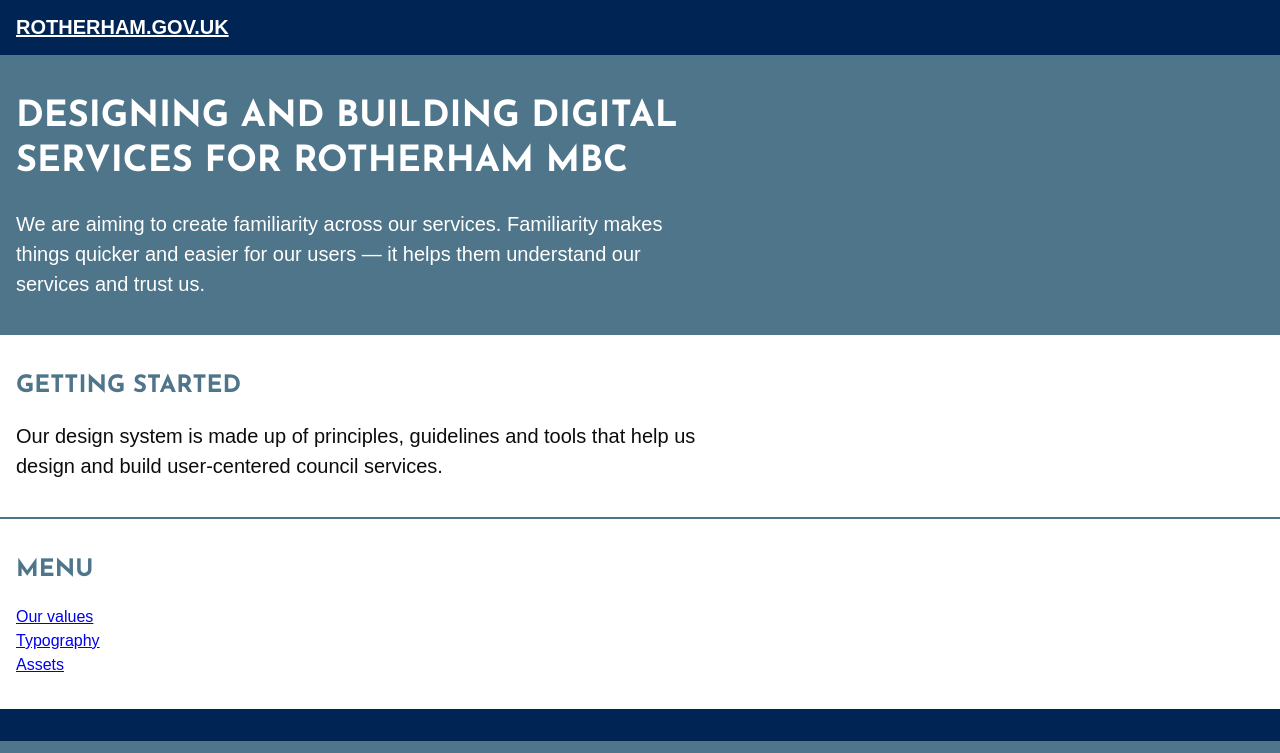
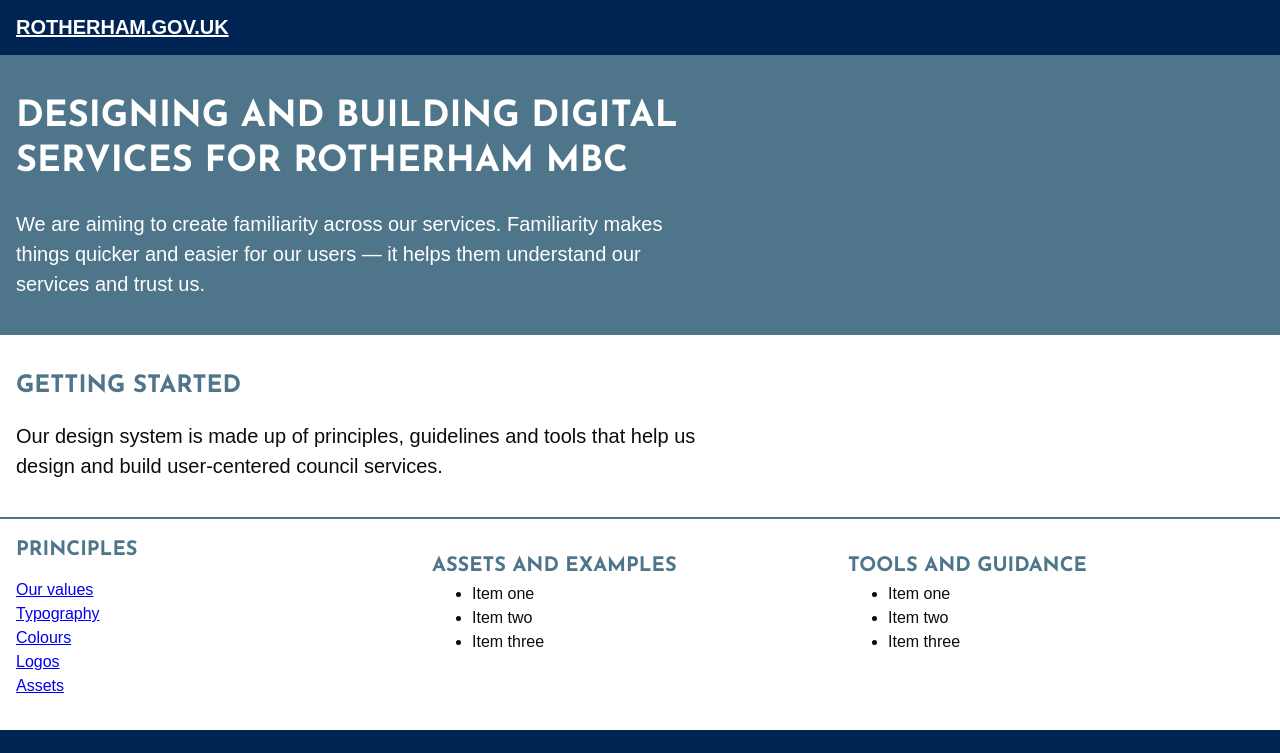
Before and after one commit to rothgov/design-manual, a Jekyll site: the page built from index.html, in a window 1280 px wide, cut to the strip 0-753 px from the top of the page. Built offline with Jekyll 4.4.1, drawn with Linux system fonts in a browser that asks for light colours; some web fonts are replaced.

Commit message:
Update index.html

```diff
--- a/index.html
+++ b/index.html
@@ -16,8 +16,9 @@
   </div>
 </section>
 <section>
-  <div class="container ph3 pv3 center">
-    <h2 class="f3 lh-title fw7 measure josefin ttu grey-5">Menu</h2>
+  <div class="container ph3 pv3 center flex flex-column flex-row-m flex-row-l justify-between">
+    <div class="w-third-m w-third-l">
+      <h3 class="f4 josefin ttu grey-5 mb0 mt1">Principles</h3>
       <ul class="list pl0 lh-copy">
         <li>
           <a href="{{%20site.baseurl%20}}/design/values">Our values</a>
@@ -26,8 +27,31 @@
           <a href="{{%20site.baseurl%20}}/design/typography">Typography</a>
         </li>
         <li>
+          <a href="{{%20site.baseurl%20}}/design/colours">Colours</a>
+        </li>
+        <li>
+          <a href="{{%20site.baseurl%20}}/design/logos">Logos</a>
+        </li>
+        <li>
           <a href="{{%20site.baseurl%20}}/design/assets">Assets</a>
         </li>
       </ul>
     </div>
+    <div class="w-third-m w-third-l">
+      <h3 class="f4 josefin ttu grey-5 mb0">Assets and examples</h3>
+      <ul class="lh-copy mt1">
+        <li>Item one</li>
+        <li>Item two</li>
+        <li>Item three</li>
+      </ul>
+    </div>
+    <div class="w-third-m w-third-l">
+      <h3 class="f4 josefin ttu grey-5 mb0">Tools and guidance</h3>
+      <ul class="lh-copy mt1">
+        <li>Item one</li>
+        <li>Item two</li>
+        <li>Item three</li>
+      </ul>
+    </div>
+  </div>
 </section>
```
Lines whose indentation alone changed are shown as unchanged.
